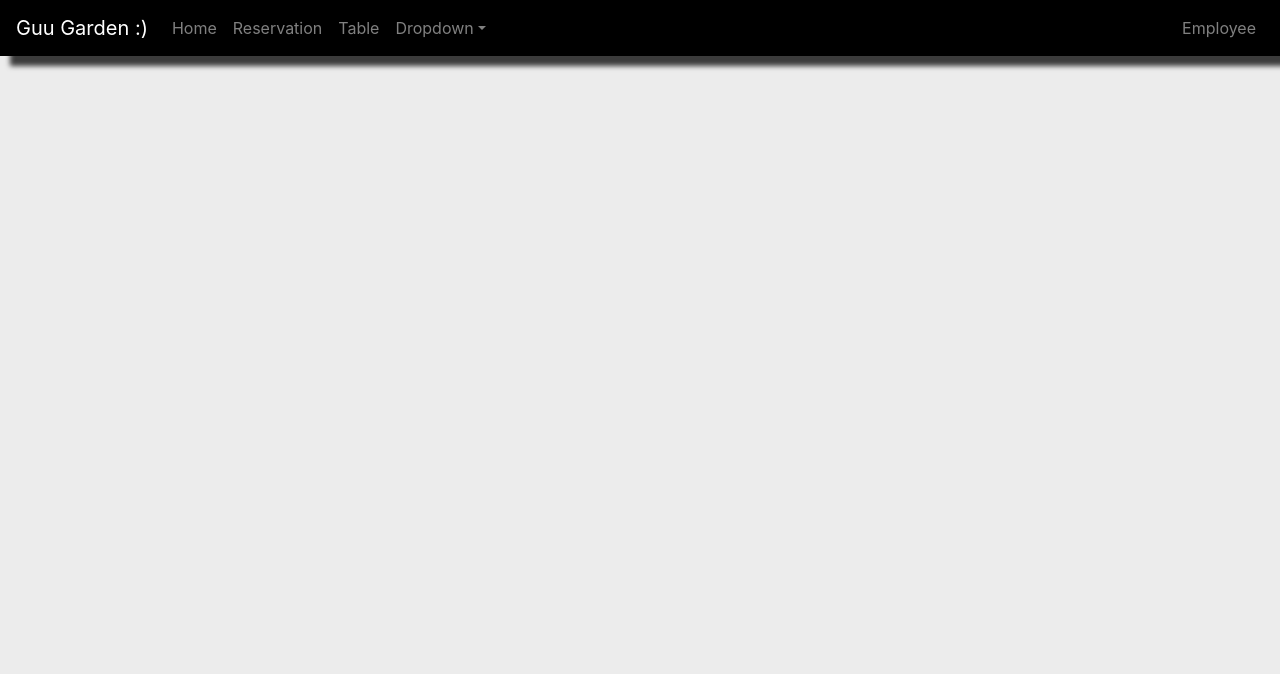
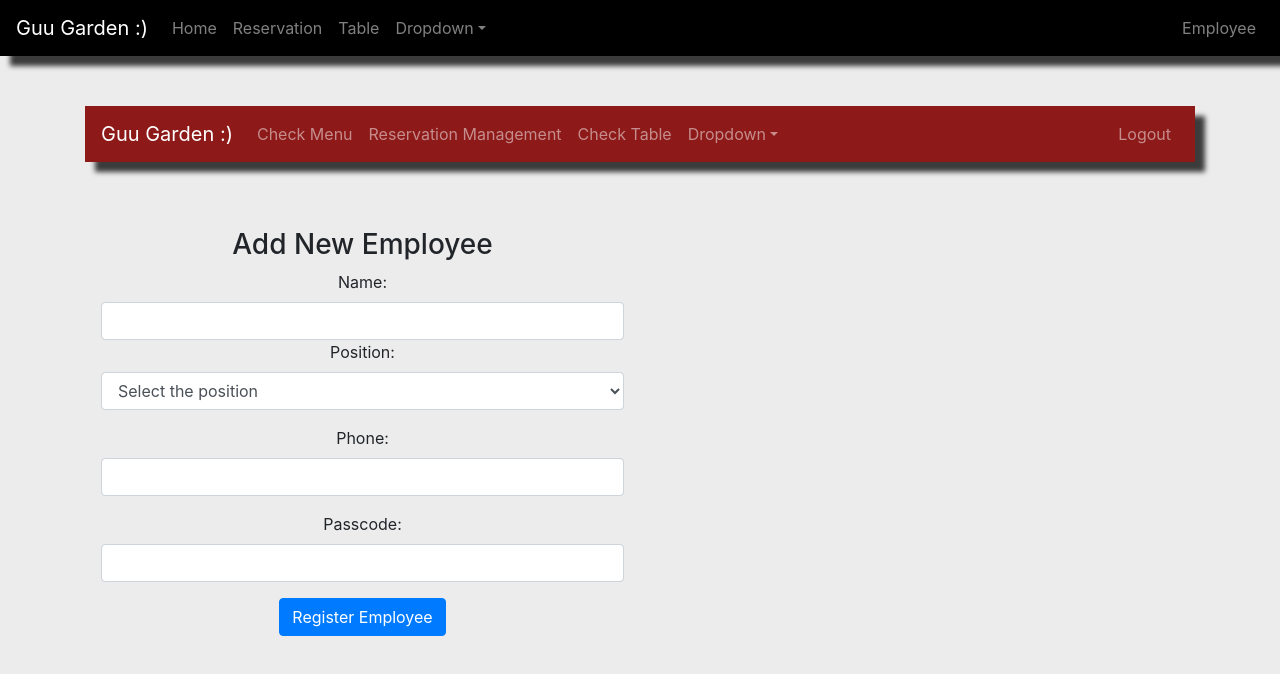
Before and after one commit to Zioq/Local-Business-Project-GraduationProejct, a React (Create React App) app in the folder frontend-app/: page /AddNewEmployee in a window 1280 px wide. Shown: the top 674 px of the page. Built offline with nearby package versions, Linux system fonts and the light colour scheme; sample sign-in values are in the browser's storage.

Commit message:
update employee insert class

```diff
--- a/frontend-app/src/App.js
+++ b/frontend-app/src/App.js
@@ -13,6 +13,7 @@ import Navigation from "./components/Navigation";
 import EmployeeNavigation from "./components/EmployeeNavigation";
 import AdminHome from "./components/AdminHome";
 import EmployeeManage from "./components/Employee/EmployeeManage";
+import AddNewEmployee from "./components/Employee/AddNewEmployee";
 //Voice Recognition
 
 function App() {
@@ -30,6 +31,7 @@ function App() {
             <Route path="/Admin" component={Admin} />
             <Route path="/AdminHome" component={AdminHome} />
             <Route path= "/EmployeeManage" component={EmployeeManage} />
+            <Route path= "/AddNewEmployee" component={AddNewEmployee} />
 
           </Switch>
         </Router>
--- /dev/null
+++ b/frontend-app/src/components/Employee/AddNewEmployee.js
@@ -0,0 +1,44 @@
+import React, { Component } from "react";
+import "bootstrap/dist/css/bootstrap.min.css";
+import { Redirect } from "react-router-dom";
+import EmployeeNavigation from "../EmployeeNavigation";
+import EmployeeInsert from "./EmployeeInsert";
+
+class AddNewEmployee extends Component {
+    constructor(props) {
+        super (props);
+        this.state = {
+            redirect:false
+        }
+        this.logout = this.logout.bind(this);
+    }
+    componentWillMount() {
+        if(sessionStorage.getItem("userData")) {
+            console.log("Call User Feed");
+        } else {
+            this.setState({redirect: true});
+        }
+    }
+
+    logout() {
+        sessionStorage.setItem("userData","");
+        sessionStorage.clear();
+        this.setState({redirect: true});
+
+    }
+    render() {
+        if(this.state.redirect) {
+            return(<Redirect to={'/Admin'} />)
+        }
+        return (
+            <div>
+                <EmployeeNavigation />
+                <EmployeeInsert />
+            </div>
+         );
+    }
+
+
+}
+
+export default AddNewEmployee;
--- /dev/null
+++ b/frontend-app/src/components/Employee/EmployeeInsert.js
@@ -0,0 +1,118 @@
+import React, { Component } from "react";
+import axios from "axios";
+
+/**
+ * CREATE TABLE Employee (
+    employeeId INT PRIMARY KEY AUTO_INCREMENT,
+    employeeName VARCHAR(45) NOT NULL,
+    employeePosition VARCHAR(45) NOT NULL,
+    employeePhone VARCHAR(45) NOT NULL,
+    employeePasscode VARCHAR(45) PRIMARY KEY NOT NULL
+) Engine=InnoDB;
+ */
+
+class EmployeeInsert extends Component {
+
+    constructor(props){
+        super (props);
+        this.onChangeName = this.onChangeName.bind(this);
+        this.onChangePosition = this.onChangePosition.bind(this);
+        this.onChangePhone = this.onChangePhone.bind(this);
+        this.onChangePasscode = this.onChangePasscode.bind(this);
+        this.onSubmit = this.onSubmit.bind(this);
+
+        this.state = {
+            name:"",
+            position: "",
+            phone:"",
+            passcode: ""
+        }
+    }
+
+    onChangeName(e) {
+        this.setState({
+            name: e.target.value
+        });
+    }
+
+    onChangePosition(e) {
+        this.setState({
+            position: e.target.value
+        });
+    }
+
+    onChangePhone(e) {
+        this.setState({
+            phone:e.target.value
+        });
+    }
+
+    onChangePasscode(e) {
+        this.setState({
+            passcode: e.target.value
+        });
+    }
+
+    onSubmit(e) {
+        e.preventDefault();
+
+        const obj = {
+            name: this.state.name,
+            position: this.state.position,
+            phone:this.state.phone,
+            passcode:this.state.passcode
+        };
+
+        //console.log(obj);
+        // change the post url as a your webserver location.
+        axios.post('http://localhost:8888/reactJsCRUD/insert.php',obj)
+        .then(res => console.log(res.data));
+
+        this.setState({
+            name:"",
+            position: "",
+            phone:"",
+            passcode: ""
+        });
+    }
+
+  render() {
+    return (
+      <div style={{ marginTop: 10 }} className="w-50 p-3">
+        <h3> Add New Employee</h3>
+        <form onSubmit={this.onSubmit}>
+          <div className="form-group-3">
+            <label>Name: </label>
+            <input type="text" className="form-control"  value={this.state.name} onChange={this.onChangeName} />
+          </div>
+          <div className="form-group">
+            <label htmlFor= "positionFormSelect">Position: </label>
+            <select className="form-control" id="positionFormSelect" value={this.state.position} onChange={this.onChangePosition}>
+              <option>Select the position</option>
+              <option>Manager</option>
+              <option>Server</option>
+              <option>Cook</option>
+            </select>
+          </div>
+          <div className="form-group">
+            <label>Phone: </label>
+            <input type="text" className="form-control" value={this.state.phone} onChange = {this.onChangePhone}/>
+          </div>
+          <div className="form-group">
+            <label>Passcode: </label>
+            <input type="text" className="form-control" value= {this.state.posscode}onChange = {this.onChangePasscode}/>
+          </div>
+          <div className="form-group">
+            <input
+              type="submit"
+              value="Register Employee"
+              className="btn btn-primary"
+            />
+          </div>
+        </form>
+      </div>
+    );
+  }
+}
+
+export default EmployeeInsert;
--- a/frontend-app/src/components/Employee/RecordsList.js
+++ b/frontend-app/src/components/Employee/RecordsList.js
@@ -40,7 +40,7 @@ class RecordsList extends Component {
                     {this.props.obj.employeePhone}
                 </td>
                 <td>
-                    <Link to={"/edit/" +this.props.obj.employeeId} className = "btn btn-primary"> Edit</Link>
+                    <Link to={"/EmployeeManage/Edit" +this.props.obj.employeeId} className = "btn btn-primary"> Edit</Link>
                 </td>
                 <td>
                     <button onClick={this.delete} className = "btn btn-danger"> Delete</button>
--- a/frontend-app/src/components/EmployeeNavigation.js
+++ b/frontend-app/src/components/EmployeeNavigation.js
@@ -16,12 +16,12 @@ function EmployeeNavigation() {
             <Nav.Link href="Admin/Check_Order">Reservation Management</Nav.Link>
             <Nav.Link href="Admin/Table_Management">Check Table</Nav.Link>
             <NavDropdown title="Dropdown" id="collasible-nav-dropdown">
+              <NavDropdown.Item href={"/AddNewEmployee"}>Add New Employee</NavDropdown.Item>
               <NavDropdown.Item href={"/EmployeeManage"}>Employee Management</NavDropdown.Item>
-              <NavDropdown.Item href="#action/3.2">
+              <NavDropdown.Divider />
+              <NavDropdown.Item href="#action/3.3">
                 Another action
               </NavDropdown.Item>
-              <NavDropdown.Item href= "#action/3.3">Something</NavDropdown.Item>
-              <NavDropdown.Divider />
               <NavDropdown.Item href="#action/3.4">
                 Separated link
               </NavDropdown.Item>
```
